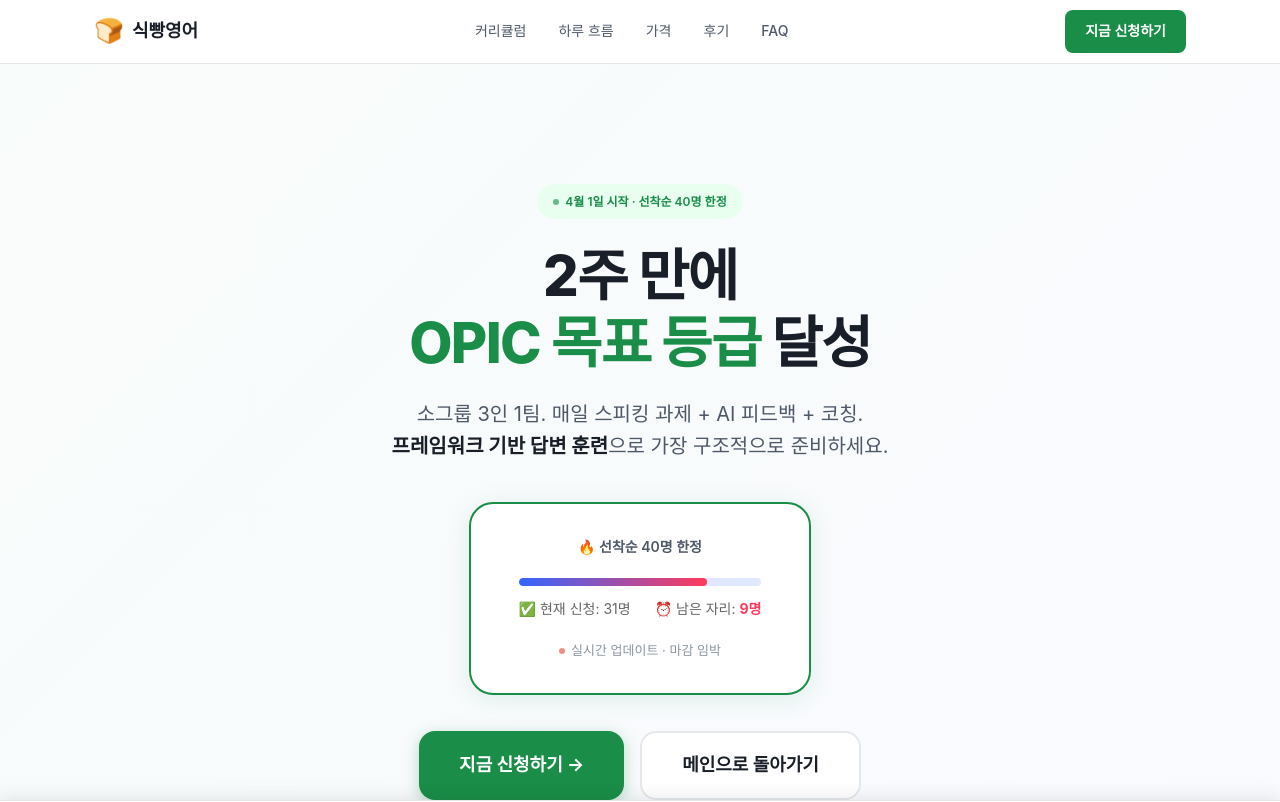
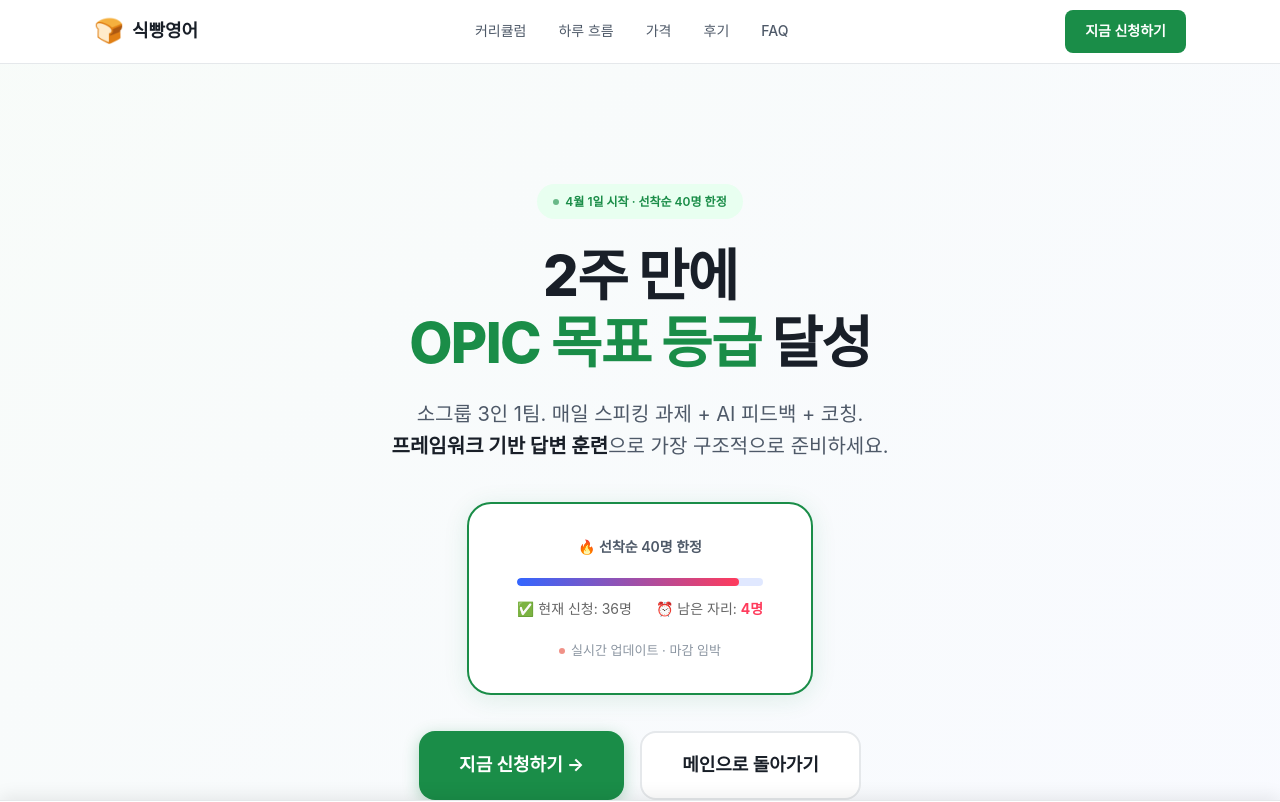
Before and after one commit to JacobanXXX/sikbang-eng-web, a Next.js app: page /study in a window 1280 px wide. Shown: the top 802 px of the page. Built offline with nearby package versions, Linux system fonts and the light colour scheme; a web font is replaced by a local one.

Commit message:
Update remaining slots: start at 4, countdown to 2
- Change initial remainingSlots from 9 to 4
- Update filledSlots from 35 to 36 (consistent with 40 - 4)
- Minimum remains at 2

```diff
--- a/src/app/study/page.tsx
+++ b/src/app/study/page.tsx
@@ -5,9 +5,9 @@ import Link from 'next/link';
 
 export default function StudyPage() {
   // Slots and remaining state
-  const [remainingSlots, setRemainingSlots] = useState(9);
-  const [ctaRemainingSlots, setCtaRemainingSlots] = useState(9);
-  const [floatingRemainingSlots, setFloatingRemainingSlots] = useState(9);
+  const [remainingSlots, setRemainingSlots] = useState(4);
+  const [ctaRemainingSlots, setCtaRemainingSlots] = useState(4);
+  const [floatingRemainingSlots, setFloatingRemainingSlots] = useState(4);
 
   // Floating CTA state
   const [showFloatingCta, setShowFloatingCta] = useState(false);
@@ -28,7 +28,7 @@ export default function StudyPage() {
   const [reviewPaused, setReviewPaused] = useState(false);
 
   const totalSlots = 40;
-  const filledSlots = 35;
+  const filledSlots = 36;
   const slotsRef = useRef(remainingSlots);
   const toastCounterRef = useRef(0);
 
```
